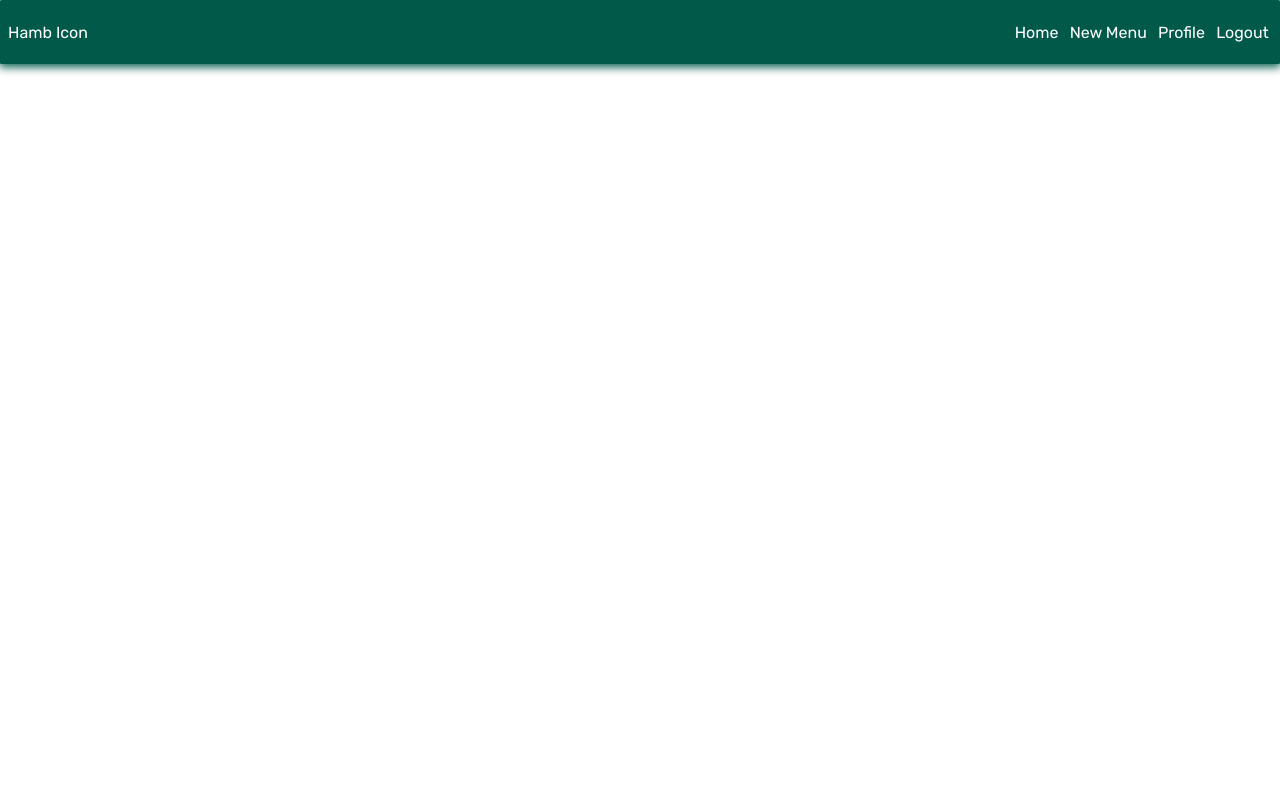
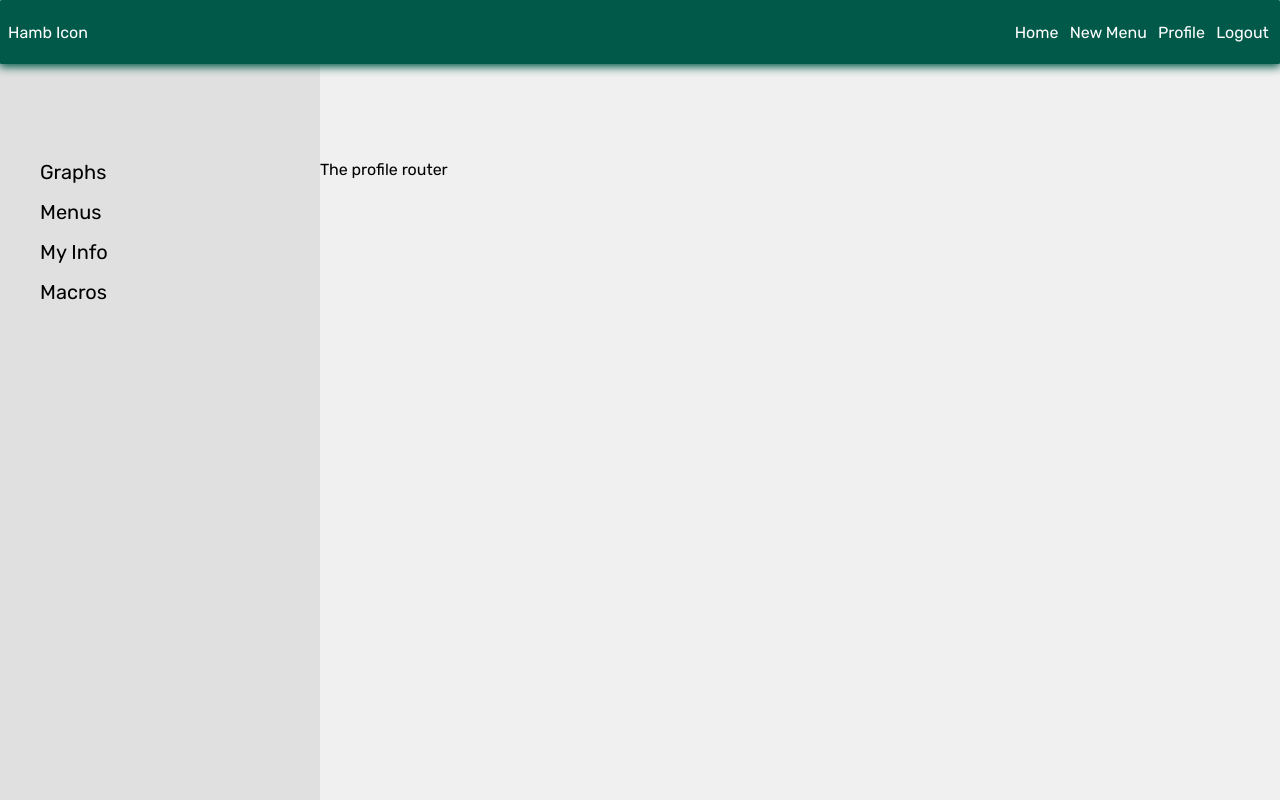
Before and after one commit to Gal94/My-Menu, a React (Create React App) app in the folder client/: page /profile in a window 1280 px wide. Built offline with nearby package versions, Linux system fonts and the light colour scheme; sample sign-in values are in the browser's storage.

Commit message:
Implemented Side Menu component

```diff
--- /dev/null
+++ b/client/src/components/SideMenuItems/SideMenuItems.component.jsx
@@ -0,0 +1,26 @@
+import {
+    SideMenuItem,
+    SideMenuItemsContainer,
+    SideMenuLink,
+} from './SideMenuItems.styles';
+
+const SideMenuItems = () => {
+    return (
+        <SideMenuItemsContainer>
+            <SideMenuItem>
+                <SideMenuLink to='/profile/graphs'>Graphs</SideMenuLink>
+            </SideMenuItem>
+            <SideMenuItem>
+                <SideMenuLink to='/profile/menu'>Menus</SideMenuLink>
+            </SideMenuItem>
+            <SideMenuItem>
+                <SideMenuLink to='/profile/info'>My Info</SideMenuLink>
+            </SideMenuItem>
+            <SideMenuItem>
+                <SideMenuLink to='/profile/macros'>Macros</SideMenuLink>
+            </SideMenuItem>
+        </SideMenuItemsContainer>
+    );
+};
+
+export default SideMenuItems;
--- /dev/null
+++ b/client/src/components/SideMenuItems/SideMenuItems.styles.js
@@ -0,0 +1,18 @@
+import Styled from 'styled-components';
+import { Link } from 'react-router-dom';
+
+export const SideMenuItemsContainer = Styled.ul`
+    list-style: none;
+    padding-top: 0;
+    margin-top: 0;
+`;
+
+export const SideMenuItem = Styled.li`
+    font-size: 20px;
+    padding: 0 0 1rem;
+`;
+
+export const SideMenuLink = Styled(Link)`
+    text-decoration: none;
+    color: black;
+`;
--- a/client/src/pages/Profile/Profile.component.jsx
+++ b/client/src/pages/Profile/Profile.component.jsx
@@ -2,8 +2,14 @@ import { useEffect } from 'react';
 import { useHistory } from 'react-router-dom';
 import { connect } from 'react-redux';
 import { isAuthenticated } from '../../helpers/protectedRoute';
-import { ProfilePageWrapper, SideMenu } from './Profile.styles';
+import {
+    ProfilePageContentWrapper,
+    ProfilePageWrapper,
+    SideMenu,
+    SideMenuWrapper,
+} from './Profile.styles';
 import PropTypes from 'prop-types';
+import SideMenuItems from '../../components/SideMenuItems/SideMenuItems.component';
 
 // check if a user is authenticated
 
@@ -17,8 +23,14 @@ const Profile = (props) => {
 
     return (
         <ProfilePageWrapper>
-            Profile page
-            <SideMenu menuActive={props.showMenu}>Side menu items</SideMenu>
+            <SideMenuWrapper>
+                <SideMenu menuActive={props.showMenu}>
+                    <SideMenuItems />
+                </SideMenu>
+            </SideMenuWrapper>
+            <ProfilePageContentWrapper>
+                The profile router
+            </ProfilePageContentWrapper>
         </ProfilePageWrapper>
     );
 };
--- a/client/src/pages/Profile/Profile.styles.js
+++ b/client/src/pages/Profile/Profile.styles.js
@@ -2,27 +2,50 @@ import Styled, { css } from 'styled-components';
 
 export const ProfilePageWrapper = Styled.div`
     background-color: #f0f0f0;
-    min-height: '100vh'
-    padding-top: 50rem;
+    min-height: 100vh;
     position:relative;
+    display: flex;
 `;
 
 const toggleMenu = (props) => {
     if (props.menuActive) {
         return css`
-            transform: translateX(10rem);
+            transform: translateX(0);
         `;
+    } else {
+        return null;
     }
 };
+
+export const SideMenuWrapper = Styled.div`
+    @media screen and (min-width: 1024px) {
+        width: 20rem;
+    }
+`;
 
 export const SideMenu = Styled.div`
     position: fixed;
     background-color: #e0e0e0;
     height: 100vh;
-    margin-top: 3rem;
-    width: 15rem;
-    padding-top: 3rem;
+    width: 40%;
+    left: 0;
+    top: 0;
+    padding-top: 10rem;
+    transform: translateX(-100%);
     transition: all .7s ease-out;
-    transform: translateX(-15rem)
+
+    @media (min-width: 1024px) {
+        width: 20rem;
+        transform: translateX(0);
+    }
     ${toggleMenu}
 `;
+
+export const ProfilePageContentWrapper = Styled.div`
+    padding-top: 10rem;
+    width: 100vw;
+
+    @media (min-width: 1024px) {
+        width: initial;
+    }
+`;
```
